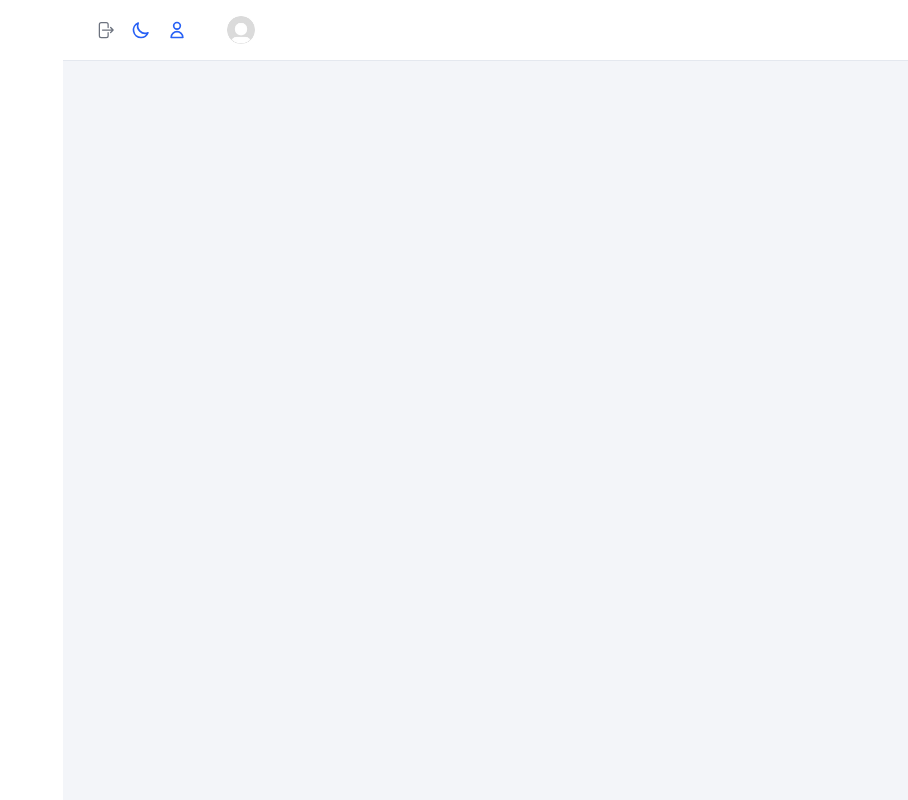
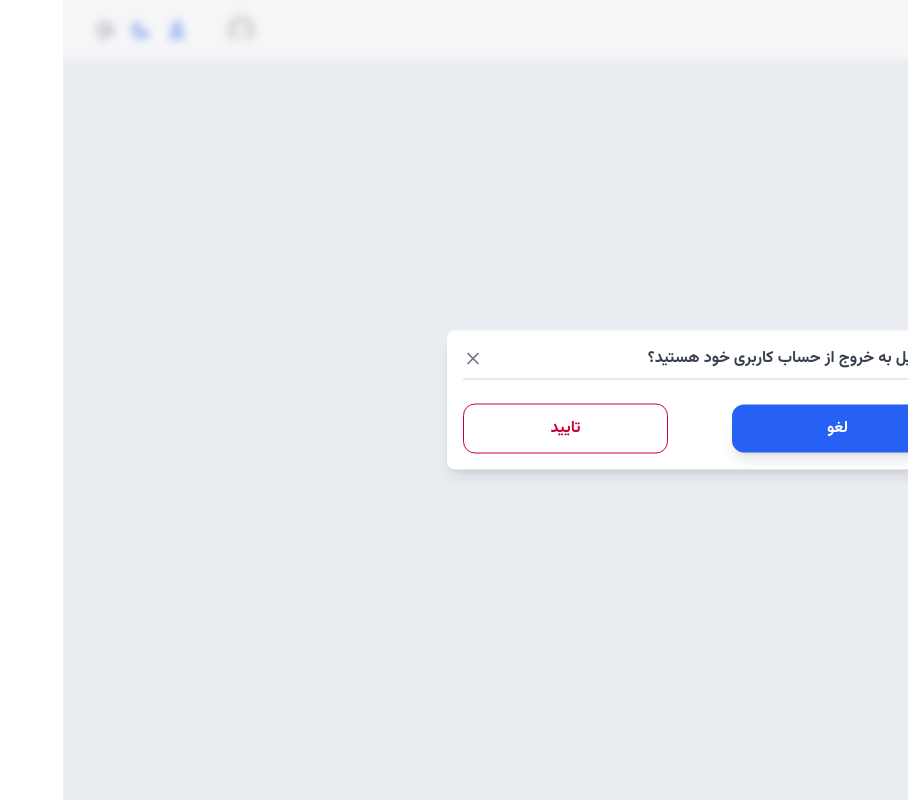
Before and after one commit to amirrezaeiiii/karino, a React (Vite) app: page /owner/dashboard in a window 1280 px wide. Both pictures are taken after a click on the button 42 px from the left and 30 px from the top of the page. Shown: the whole page, without its empty margins (372-1280 px from the left). Built offline with nearby package versions, Linux system fonts and the light colour scheme; no server answers.

Commit message:
fix logout user

```diff
--- a/src/features/authentication/LogOut.jsx
+++ b/src/features/authentication/LogOut.jsx
@@ -1,16 +1,33 @@
+import { useState } from "react";
 import { HiArrowRightOnRectangle } from "react-icons/hi2";
+import ConfirmLogOut from "../../ui/ConfirmLogOut";
 import Loading from "../../ui/Loading";
+import Modal from "../../ui/Modal";
 import useLogout from "./useLogOut";
 
 function Logout() {
-  const { isPending, logout } = useLogout();
+  const { isPending, logOut } = useLogout();
+  const [isLogOut, setIsLogOut] = useState(false);
 
   return isPending ? (
     <Loading />
   ) : (
-    <button onClick={logout}>
-      <HiArrowRightOnRectangle className="w-5 h-5 text-secondary-500 hover:text-error" />
-    </button>
+    <>
+      <button onClick={()=>setIsLogOut(true)}>
+        <HiArrowRightOnRectangle className="w-5 h-5 text-secondary-500 hover:text-error" />
+      </button>
+      <Modal
+        title="آیا مایل به خروج از حساب کاربری خود هستید؟"
+        open={isLogOut}
+        onClose={() => setIsLogOut(false)}
+      >
+        <ConfirmLogOut
+          onClose={() => setIsLogOut(false)}
+          onConfirm={logOut}
+          disabled={false}
+        />
+      </Modal>
+    </>
   );
 }
 export default Logout;
--- a/src/features/authentication/useLogOut.js
+++ b/src/features/authentication/useLogOut.js
@@ -6,7 +6,7 @@ export default function useLogout() {
   const queryClient = useQueryClient();
   const navigate = useNavigate();
 
-  const { isPending, mutate: logout } = useMutation({
+  const { isPending, mutate: logOut } = useMutation({
     mutationFn: logOutApi,
     onSuccess: () => {
       queryClient.removeQueries();
@@ -14,5 +14,5 @@ export default function useLogout() {
     },
   });
 
-  return { isPending, logout };
+  return { isPending, logOut };
 }
--- /dev/null
+++ b/src/ui/ConfirmLogOut.jsx
@@ -0,0 +1,24 @@
+function ConfirmLogOut({  onClose, disabled, onConfirm }) {
+  return (
+    <div>
+      <div className="flex justify-between items-center gap-x-16">
+        <button
+          className="btn btn--primary flex-1"
+          onClick={onClose}
+          disabled={disabled}
+        >
+          لغو
+        </button>
+        <button
+          onClick={onConfirm}
+          disabled={disabled}
+          className="btn btn--danger flex-1 py-3"
+        >
+          تایید
+        </button>
+      </div>
+    </div>
+  );
+}
+
+export default ConfirmLogOut;
```
